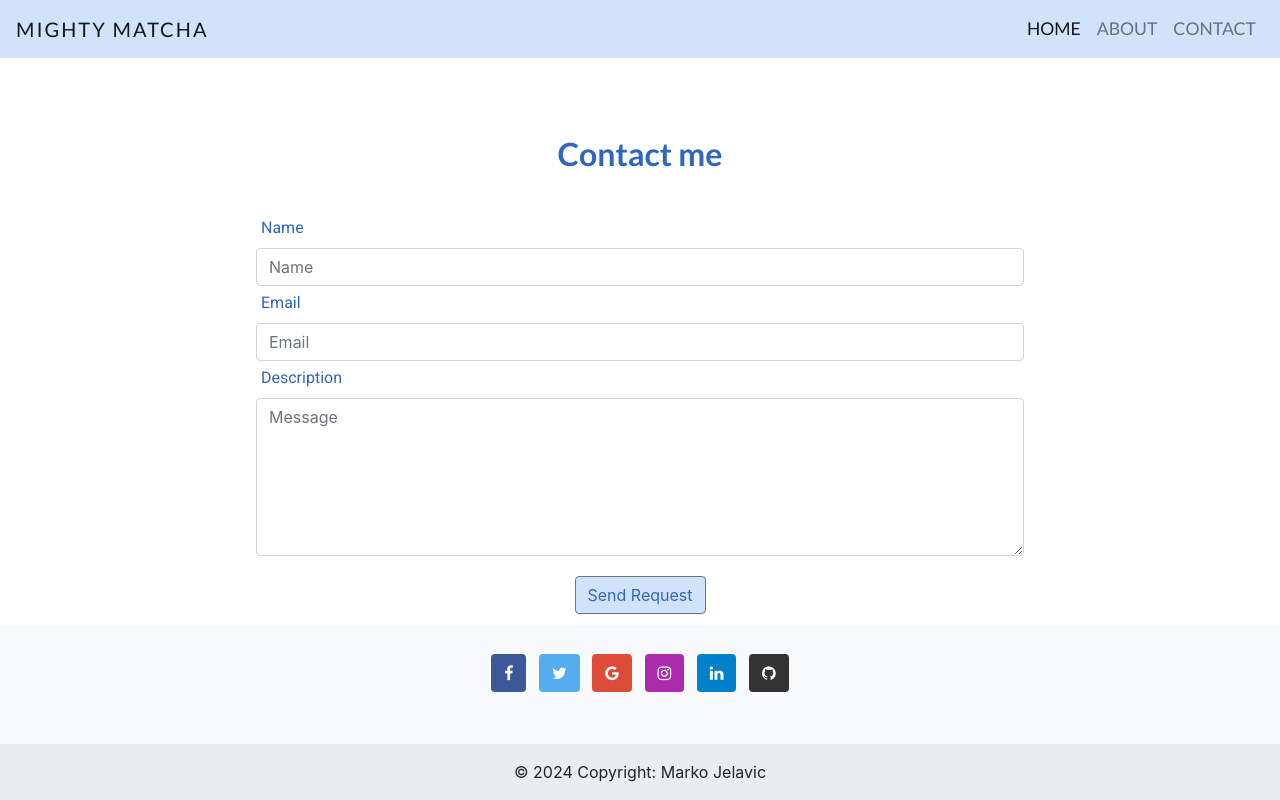
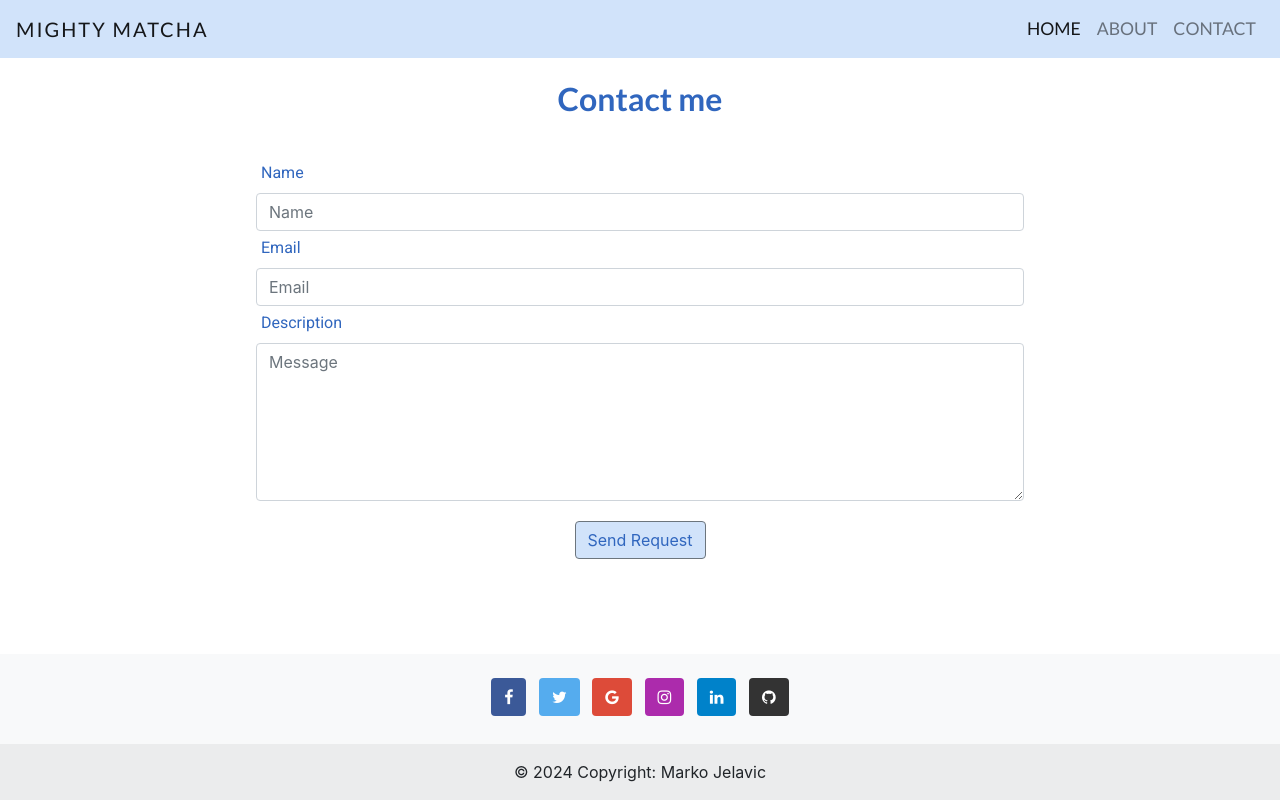
Before and after one commit to hje58raf/PP1-Mighty-Matcha, a plain HTML site: page contact.html in a window 1280 px wide. Drawn offline with nearby package versions, Linux system fonts and the light colour scheme.

Commit message:
Finish contact page

```diff
--- a/assets/css/style.css
+++ b/assets/css/style.css
@@ -8,7 +8,7 @@
 }
 
 body {
-    padding-top: 55px;
+    padding-top: 40px;
     font-family: Lato, sans-serif;
     font-weight: 300;
     background: #FDEBE4;
@@ -58,9 +58,7 @@ body {
     color: #3066be;
 }
 
-/*--Hero image Taken from https://www.w3schools.com/css/css_image_gallery.asp and modified--*/
 
-/*--Working Time--*/
 
 /* Container holding the image and the text */
 
@@ -89,7 +87,10 @@ body {
 
 
 /*--About Us --*/
-
+.container-fluid {
+    margin-top: 0;
+    padding-top: 0;
+}
 
 #welcome{
     text-align: center;
@@ -109,8 +110,8 @@ body {
     text-align: center;
     text-transform: uppercase;
     font-weight: 700;
-    color:  white
-    padding-bottom: 15px;
+    color:  white;
+    padding-bottom:  15px;
     letter-spacing: 2px;
 }
 
@@ -144,7 +145,7 @@ body {
     font-family: 'Lato', sans-serif;
     font-weight: bold;
     color:  #3066be;
-    padding-top: 80px;
+    padding-top: 40px;
 }
 
 .center-form {
@@ -154,9 +155,10 @@ body {
     max-width: 75%;
 }
 
+
 button[type="submit"] {
     margin-top: 20px;
-    margin-bottom: 10px;
+    margin-bottom: 20px;
     color: #3066be;
     background-color: #d1e3fa;
 }
@@ -207,4 +209,5 @@ form {
     hr {
         display: none;
     }
+
 }
--- a/contact.html
+++ b/contact.html
@@ -75,7 +75,7 @@
 
 <footer class="bg-body-tertiary text-center fixed-bottom">
       <!-- Grid container -->
-      <div class="container p-4 pb-0">
+      <div class="container pb-0">
         <!-- Section: Social media -->
         <section class="mb-4">
           <!-- Facebook -->
```
